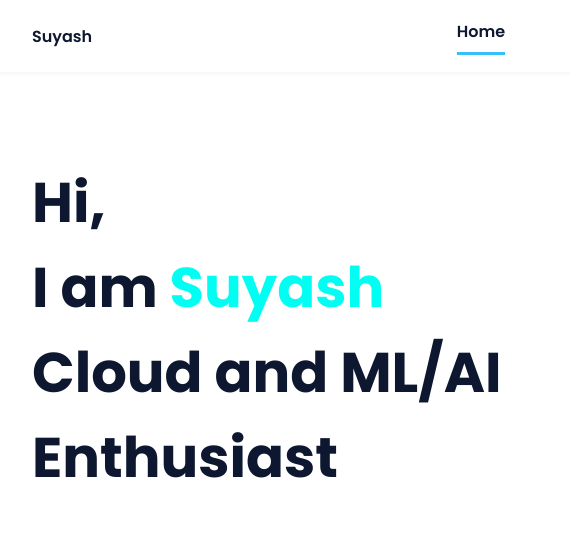
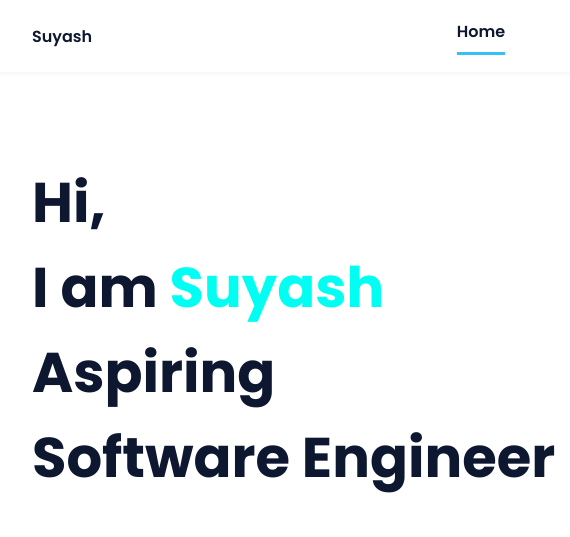
Before and after one commit to suyash-dabral/Portfolio-1, a plain HTML site: page index.html in a window 1280 px wide. Shown: the top 537 px of the page, 96-666 px from the left. Drawn offline with nearby package versions, Linux system fonts and the light colour scheme.

Commit message:
some changes

```diff
--- a/index.html
+++ b/index.html
@@ -51,8 +51,8 @@
         <!--===== HOME =====-->
         <section class="home bd-grid" id="home">
             <div class="home__data">
-                <h1 class="home__title">Hi,<br>I am <span class="home__title-color">Suyash</span><br> Cloud and ML/AI
-                    <br> Enthusiast
+                <h1 class="home__title">Hi,<br>I am <span class="home__title-color">Suyash</span><br> Aspiring
+                    <br> Software Engineer
                 </h1>
 
                 <a href="#contact" class="button">Contact</a>
```
Also changed, not shown: preview.png (deleted).
